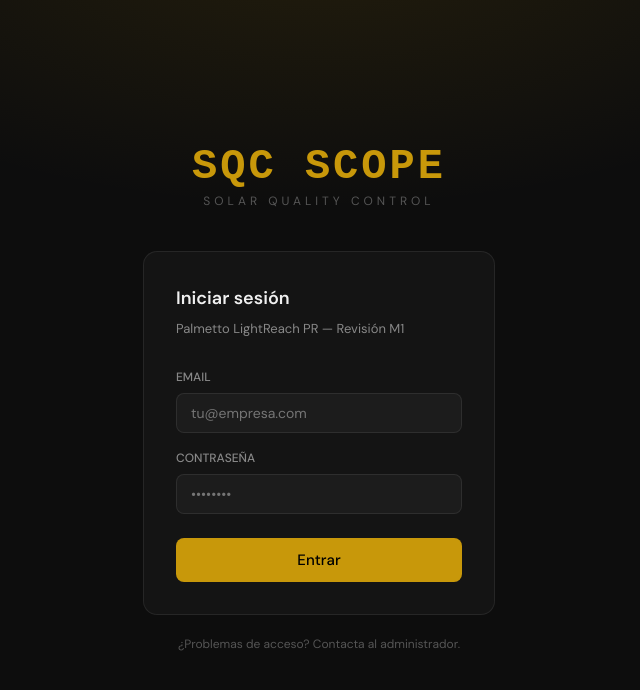
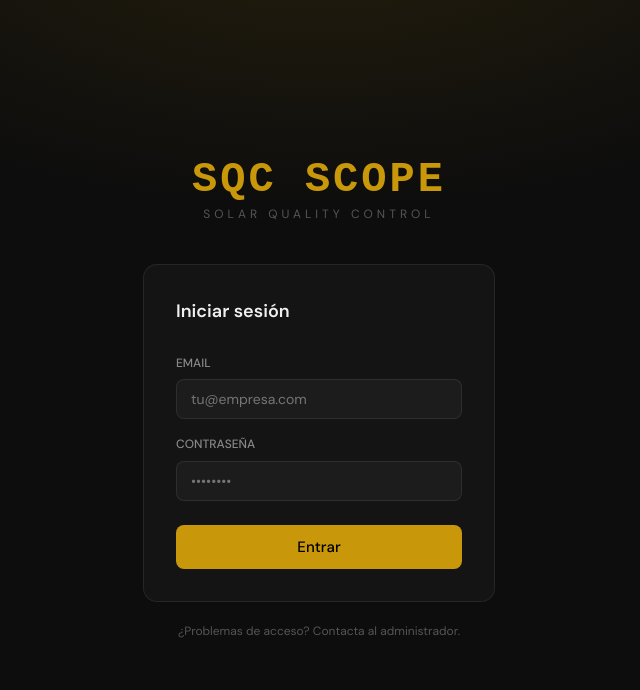
Before and after one commit to sqcscpoe/sqc-scope, a Next.js app: page /login in a window 1280 px wide. Shown: the top 690 px of the page, without its empty margins (321-961 px from the left). Built offline with nearby package versions, Linux system fonts and the light colour scheme.

Commit message:
Remove Palmetto reference: app/login/page.tsx

```diff
--- a/app/login/page.tsx
+++ b/app/login/page.tsx
@@ -18,8 +18,7 @@ return(<div style={{minHeight:'100vh',display:'flex',alignItems:'center',justify
 <div style={{fontFamily:'monospace',fontSize:42,letterSpacing:3,color:'var(--gold)',lineHeight:1,fontWeight:700}}>SQC SCOPE</div>
 <div style={{fontSize:12,color:'var(--text-dimmer)',letterSpacing:4,marginTop:4}}>SOLAR QUALITY CONTROL</div></div>
 <div style={{background:'var(--dark2)',border:'1px solid var(--border)',borderRadius:'var(--radius-lg)',padding:32}}>
-<h2 style={{fontSize:18,fontWeight:600,marginBottom:6}}>Iniciar sesión</h2>
-<p style={{fontSize:13,color:'var(--text-dim)',marginBottom:28}}>Palmetto LightReach PR — Revisión M1</p>
+<h2 style={{fontSize:18,fontWeight:600,marginBottom:28}}>Iniciar sesión</h2>
 <form onSubmit={handleSubmit} style={{display:'flex',flexDirection:'column',gap:16}}>
 <div><label style={{display:'block',fontSize:12,color:'var(--text-dim)',marginBottom:6,fontWeight:500}}>EMAIL</label>
 <input type="email" value={email} onChange={e=>setEmail(e.target.value)} required autoFocus placeholder="tu@empresa.com"
```
